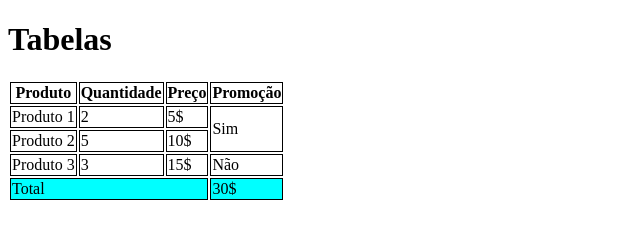
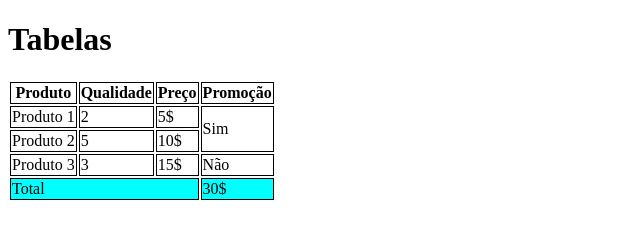
Before and after one commit to Ataides-Blume/aula-tabela, a plain HTML site: page index.html in a window 1280 px wide. Shown: the whole page, without its empty margins (0-640 px from the left). Drawn offline with Linux system fonts and the light colour scheme.

Commit message:
trocado Quantidade por Qualidade

```diff
--- a/index.html
+++ b/index.html
@@ -10,10 +10,9 @@
       td {
         border: 1px solid black;
       }
-tfoot{
-    background-color: aqua;
-}
-
+      tfoot {
+        background-color: aqua;
+      }
     </style>
   </head>
   <body>
@@ -23,7 +22,7 @@ tfoot{
       <thead>
         <tr>
           <th>Produto</th>
-          <th>Quantidade</th>
+          <th>Qualidade</th>
           <th>Preço</th>
           <th>Promoção</th>
         </tr>
```
